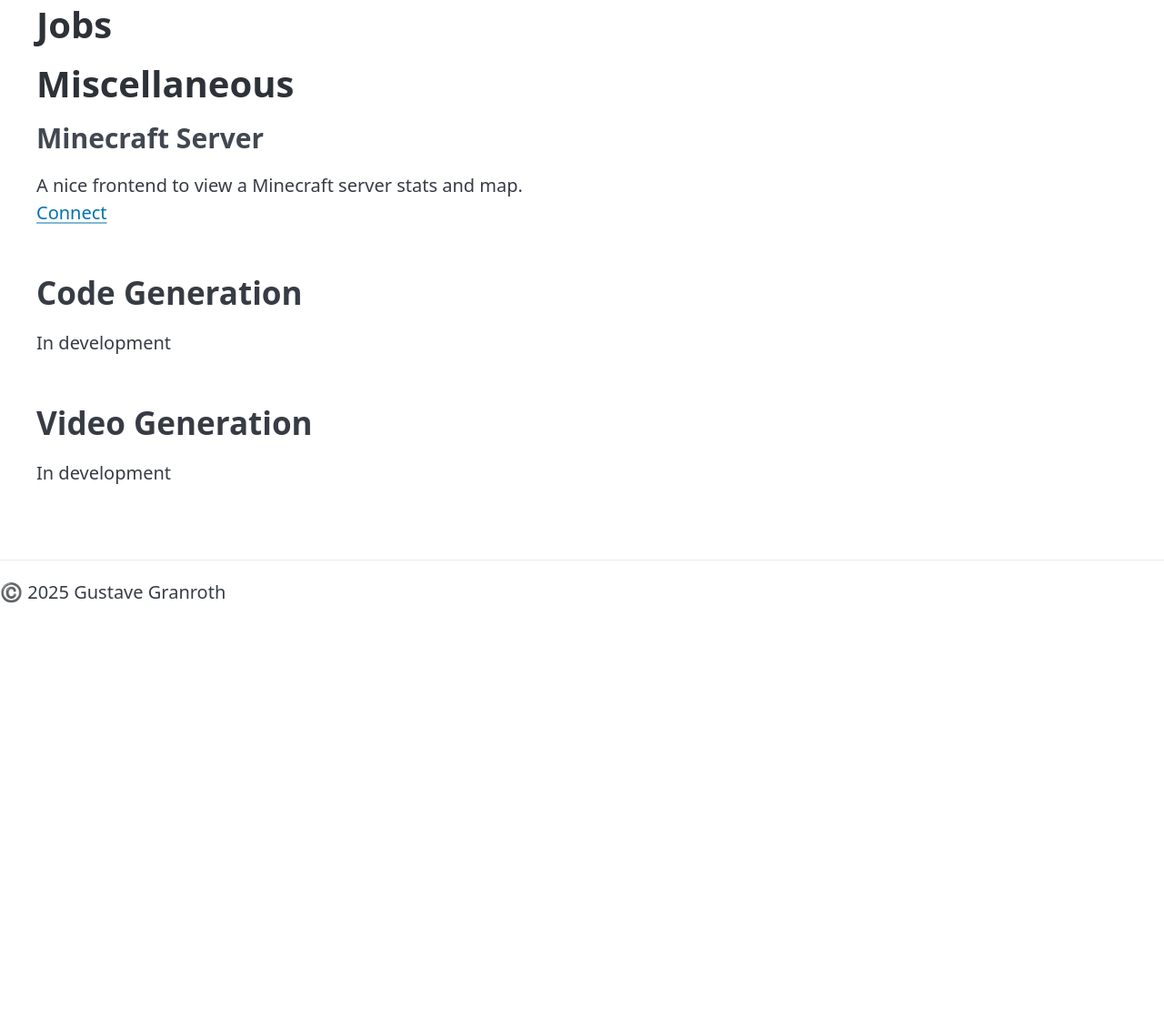
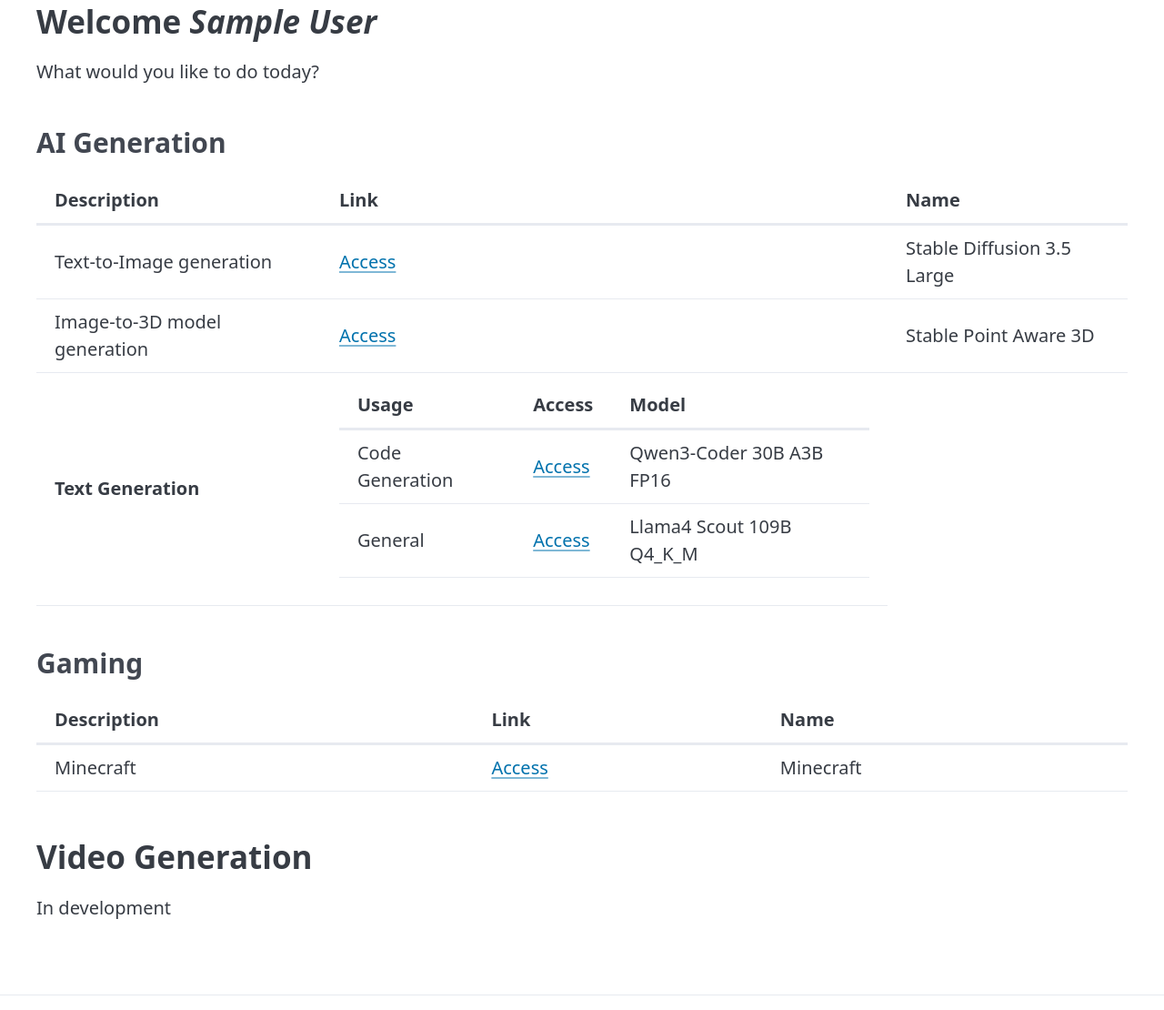
Before and after one commit to GuMiner/carbon, a Flask app: page /projects/ in a window 1280 px wide. Shown: the part 103-1213 px from the top of the page at 91% size. Before the commit the page ends 766 px from the top, so only its background shows below. Run offline with Flask 3, Linux system fonts and the light colour scheme; the visitor is signed in with stand-in values (Sample User, id 1); style sheets or scripts are compiled from the project's sources.

Commit message:
Start writing up access connectivity

```diff
--- a/templates/projects/projects.html
+++ b/templates/projects/projects.html
@@ -1,18 +1,78 @@
 {% extends '_base.html' %}
 
 {% block content %}
-<h1>Jobs</h1>
-<h1>Miscellaneous</h1>
-<h3>Minecraft Server</h2>
+<h2>Welcome <i>{{current_user.name}}</i></h2>
 <p>
-    A nice frontend to view a Minecraft server stats and map.
-    <br/>
-    <a  href="{{ url_for('projects.mc_server') }}">Connect</a>
+What would you like to do today?
 </p>
-<h2>Code Generation</h2>
-<p>In development</p>
+<h3>AI Generation</h3>
+<table>
+    <thead>
+        <tr>
+            <th>Description</th>
+            <th>Link</th>
+            <th>Name</th>
+        </tr>
+    </thead>
+    <tbody>
+        <tr>
+            <td>Text-to-Image generation</td>
+            <td><a href="https://www.google.com">Access</a></td>
+            <td>Stable Diffusion 3.5 Large</td>
+        </tr>
+        <tr>
+            <td>Image-to-3D model generation</td>
+            <td><a href="https://www.github.com" target="_blank">Access</a></td>
+            <td>Stable Point Aware 3D</td>
+        </tr>
+        <tr>
+            <td><b>Text Generation</b></td>
+            <td>
+                <table>
+                    <thead>
+                        <tr>
+                            <th>Usage</th>
+                            <th>Access</th>
+                            <th>Model</th>
+                        </tr>
+                    </thead>
+                    <tbody>
+                        <tr>
+                            <td>Code Generation</td>
+                            <td><a href="https://www.github.com" target="_blank">Access</a></td>
+                            <td>Qwen3-Coder 30B A3B FP16</td>
+                        </tr>
+                        <tr>
+                            <td>General</td>
+                            <td><a href="https://www.github.com" target="_blank">Access</a></td>
+                            <td>Llama4 Scout 109B Q4_K_M</td>
+                        </tr>
+                    </tbody>
+                </table>
+            </td>
+        </tr>
+    </tbody>
+</table>
+<h3>Gaming</h1>
+<table>
+    <thead>
+        <tr>
+            <th>Description</th>
+            <th>Link</th>
+            <th>Name</th>
+        </tr>
+    </thead>
+    <tbody>
+        <tr>
+            <td>Minecraft</td>
+            <td><a href="{{ url_for('projects.mc_server') }}">Access</a></td>
+            <td>Minecraft</td>
+        </tr>
+    </tbody>
+</table>
 <h2>Video Generation</h2>
 <p>In development</p>
+
 {% endblock content %}
 
 {% block scripts %}
```
